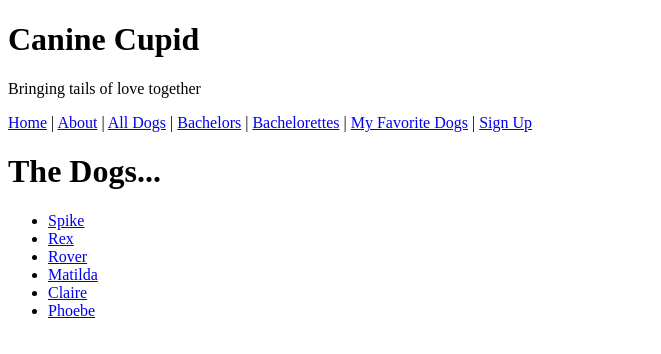
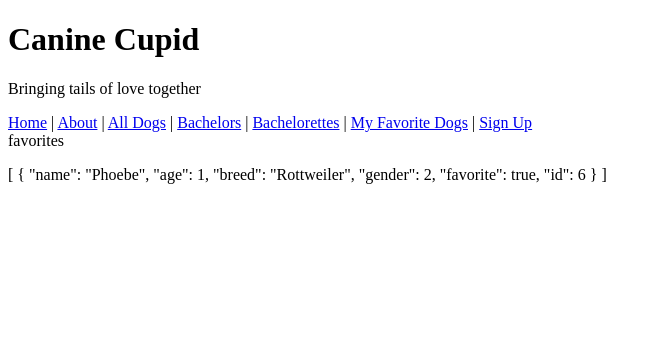
Before and after one commit to armullen/Project1, a Vue app: page /favorites in a window 1280 px wide. Shown: the top 354 px of the page, without its empty margins (0-661 px from the left). Built offline with nearby package versions, Linux system fonts and the light colour scheme.

Commit message:
start of the day commit

```diff
--- a/src/views/all-dogs/Favorites.vue
+++ b/src/views/all-dogs/Favorites.vue
@@ -1,15 +1,13 @@
 
 <template>
-    <DogList :favoriteDog="true" />
+    <div>favorites</div>
+    <p> {{ store.favorite }} </p>
 </template>
 
 
 <script setup lang="ts">
-    import { DogList } from "../../components";
-    // import { computed } from 'vue';
-    // import { favorite } from "../../stores";
+import { useDogsStore }  from '../../stores';
 
-    // const favoriteDog = computed (() => {
-    //         return favorite.value.filter ((dog: Dog) => dog.favorite === true);
-    //     });
+    const store = useDogsStore();
+
 </script>
```
